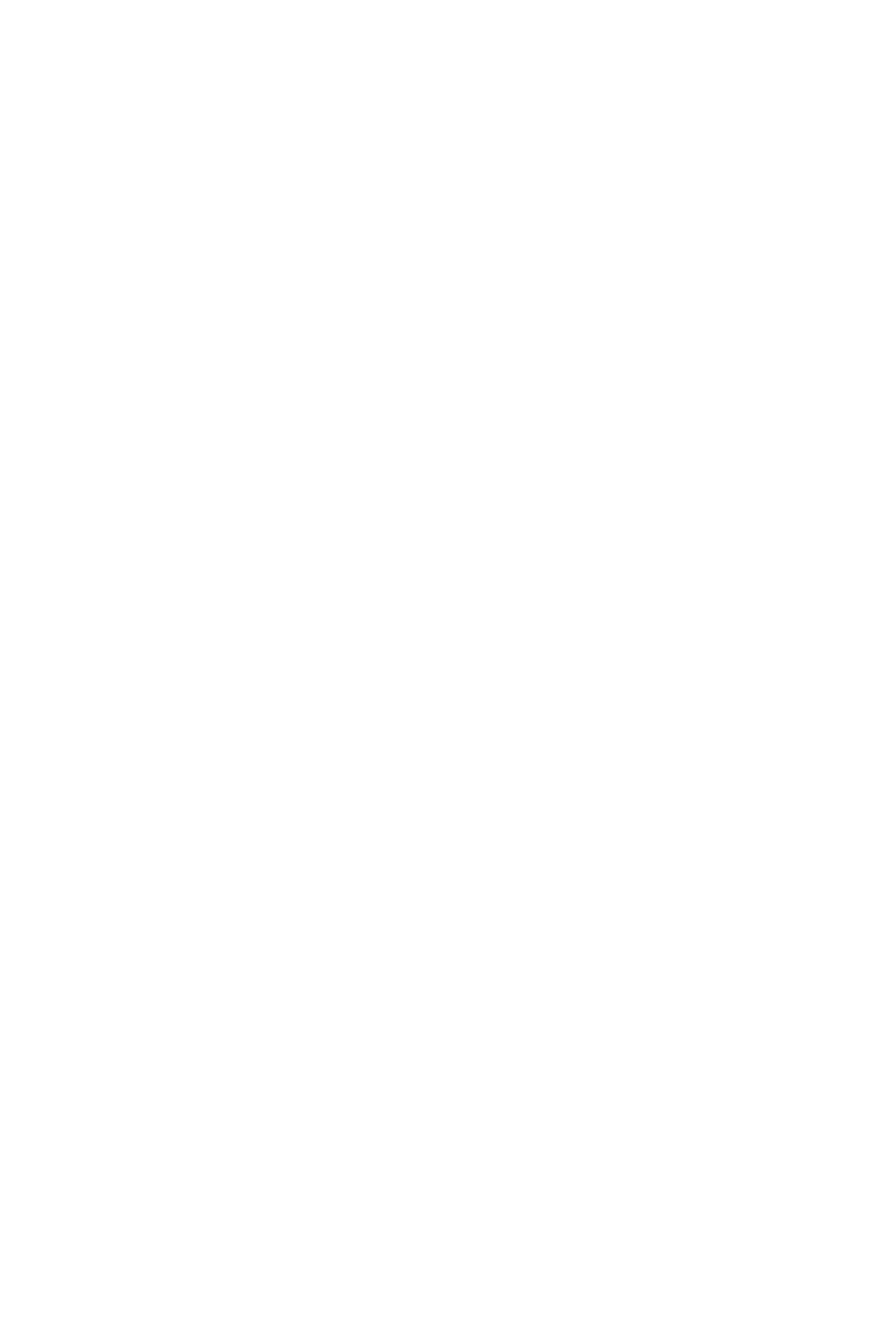
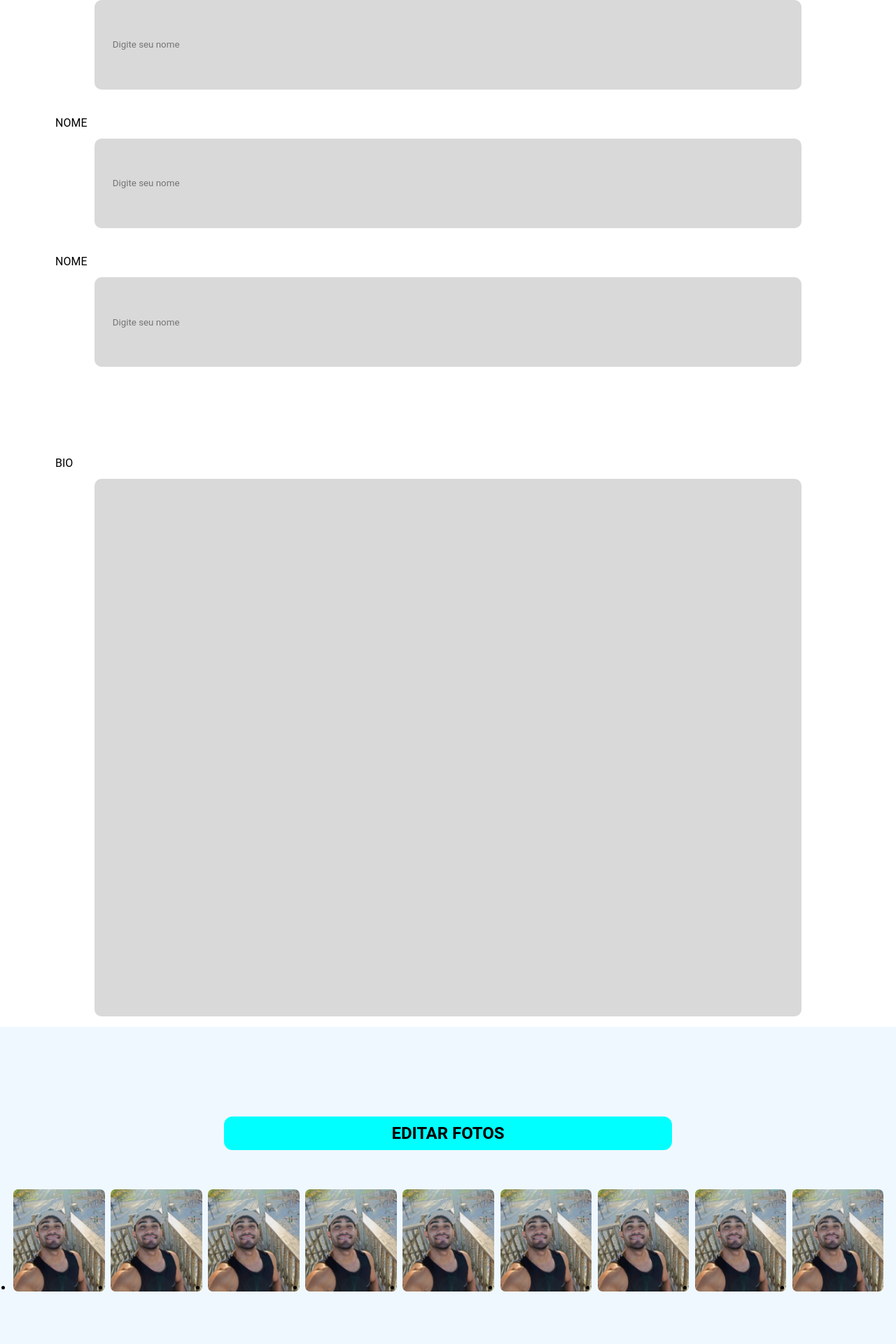
Before and after one commit to Evanjr73/FrandyApp, a React (Vite) app in the folder front/: page /perfil/Edit in a window 1280 px wide. Before the commit this address had no page. Shown: the part 399-2319 px from the top of the page at 70% size. Before the commit the page ends 800 px from the top, so only its background shows below. Built offline with nearby package versions, Linux system fonts and the light colour scheme.

Commit message:
finalização de  estilização do perfil edit

```diff
--- a/front/src/App.jsx
+++ b/front/src/App.jsx
@@ -19,7 +19,9 @@ function App() {
           <Route path="/" element={<Home />} />
           <Route path="/Login" element={<Login />} />
           <Route path="/perfil" element={<PerfilPublico />} />
-          <Route path="/perfilPrivado" element={<PerfilPrivado />} />
+          <Route path="/perfil/Privado" element={<PerfilPrivado />} />
+          <Route path="/perfil/Edit" element={<PerfilEdit/>} />
+
 
         </Routes>
       </Router>
--- /dev/null
+++ b/front/src/pages/Perfil/PerfilEdit/PerfilEdit.css
@@ -0,0 +1,43 @@
+
+
+
+
+.fotos-edit{
+    width: 100%;
+    height: 100vh;
+    display: flex;
+    flex-direction: column;
+    align-items: center;
+    background-color: aliceblue;
+    padding-top: 10vw;
+    gap: 30px;
+
+}
+.grid-img{
+    background-color: rgba(240, 248, 255, 0);
+    gap: 20px;
+}
+
+ul{
+    display: grid;
+    grid-template-columns: repeat(auto-fit, minmax(120px, 2fr));
+
+
+    gap: 10px;
+}
+
+
+.titulo-edit{
+    display: flex;
+    flex-direction: column;
+    align-items: center;
+    width: 50vw;
+    height: auto;
+    padding: 10px;
+    border-radius: 12px;
+    background-color: aqua;
+}
+
+.grid-img{
+    width: 101%;
+}
--- a/front/src/pages/Perfil/PerfilEdit/PerfilEdit.jsx
+++ b/front/src/pages/Perfil/PerfilEdit/PerfilEdit.jsx
@@ -1,12 +1,83 @@
-import FotoPerfil from "../../../assets/img/perfil.png"
 
-function PerfilEdit (){
+
+import editor from '../img/editar.png'
+import '../globalstyles.css'
+import './PerfilEdit.css'
+import '../PerfilPublico/PerfilPublico.css'
+import Footer from '../../../compo/Footer'
+import menu from "../../../assets/img/menu.png"
+import FotoPapelParede from "../../../assets/img/praia.png"
+import FotoPerfilnome from "../../../assets/img/foto.png"
 
 
 
-    return(
+
+function PerfilEdit() {
+
+
+
+    return (
         <div className="container">
+            <header>
+                <nav>
+                    <img src={menu} alt="" />
+                </nav>
+                <img src={FotoPapelParede} alt="" className='Papel-de-parede' />
+                <div className='PerfilFoto'>
+                    <img src={FotoPerfilnome} alt="" className='FotoPerfilnome' />
+                    <img src={editor} className="editor" alt="" />
 
+                </div>
+
+            </header>
+
+            <div className='input-Edit'>
+                <div className='formularioedit'>
+                    <p>NOME</p>
+                    <input type="text" placeholder="Digite seu nome" label='email' className='dadosinput' />
+                </div>
+                <div className='formularioedit'>
+                    <p>NOME</p>
+                    <input type="text" placeholder="Digite seu nome" label='email' className='dadosinput' />
+                </div>
+                <div className='formularioedit'>
+                    <p>NOME</p>
+                    <input type="text" placeholder="Digite seu nome" label='email' className='dadosinput' />
+                </div>
+
+
+                <div className='formularioedit-bio'>
+                    <p>BIO</p>
+                    <input type="text" className='bioinput' />
+                </div>
+
+
+
+            </div>
+
+            <div className='fotos-edit'>
+                <div className='titulo-edit'>
+                    <h2>EDITAR FOTOS</h2>
+                </div>
+                <div className='grid-img'>
+                    <ul>
+                        <li><img src={FotoPerfilnome} className='grid-img' alt="" /></li>
+                        <li><img src={FotoPerfilnome} className='grid-img' alt="" /></li>
+                        <li><img src={FotoPerfilnome} className='grid-img' alt="" /></li>
+                        <li><img src={FotoPerfilnome} className='grid-img' alt="" /></li>
+                        <li><img src={FotoPerfilnome} className='grid-img' alt="" /></li>
+                        <li><img src={FotoPerfilnome} className='grid-img' alt="" /></li>
+                        <li><img src={FotoPerfilnome} className='grid-img' alt="" /></li>
+                        <li><img src={FotoPerfilnome} className='grid-img' alt="" /></li>
+                        <li><img src={FotoPerfilnome} className='grid-img' alt="" /></li>
+                    </ul>
+                </div>
+
+
+            </div>
+
+
+            <Footer></Footer>
         </div>
     )
 }
--- a/front/src/pages/Perfil/PerfilPublico/PerfilPublico.css
+++ b/front/src/pages/Perfil/PerfilPublico/PerfilPublico.css
@@ -1,9 +1,4 @@
-
-
-
-
-
-.PerfilFoto{
+.PerfilFoto {
     display: flex;
     position: absolute;
     margin-top: 10vh;
@@ -22,7 +17,7 @@
 
 }
 
-nav{
+nav {
 
     position: absolute;
     top: 2vw;
@@ -31,7 +26,8 @@ nav{
     width: 6vh;
 
 }
-.Papel-de-Parede{
+
+.Papel-de-Parede {
 
     position: absolute;
     top: 100;
@@ -41,18 +37,18 @@ nav{
     z-index: 1;
 }
 
-.FotoPerfilnome{
+.FotoPerfilnome {
     width: 100%;
     height: 100%;
     border-radius: 50%;
 }
 
 
-.bio{
+.bio {
     display: flex;
     width: 100vw;
     height: auto;
-    margin-top:  4vh;
+    margin-top: 4vh;
     flex-direction: column;
     align-items: center;
     background-color: rgb(0, 0, 0);
@@ -61,32 +57,107 @@ nav{
 
 
 
-.separador{
+.separador {
     background-color: azure;
     height: 50px;
     width: 100vw;
     margin-top: 1vw;
 }
 
-.separador-baixo{
+.separador-baixo {
     background-color: azure;
     height: 90px;
     width: 100vw;
     margin-top: 1vw;
 }
 
-ul{
+ul {
     display: grid;
     grid-template-columns: repeat(auto-fit, minmax(120px, 2fr));
     padding: 2vw;
     gap: 0.3rem;
 }
 
-li{
+li {
     border-radius: 1vw;
 
 }
-.grid-img{
+
+.grid-img {
     background-color: rgb(43, 45, 46);
     border-radius: 7px;
 }
+
+.formularioedit {
+    display:flex ;
+    margin: auto;
+    flex-direction: column;
+    justify-content: center;
+    gap: 1vw;
+
+
+    height: auto;
+    width: 100%;
+
+}
+
+.input-Edit {
+    margin: auto;
+    display: flex;
+    flex-direction: column;
+
+    align-items: center;
+
+
+    height: auto;
+    width: 90vw;
+
+    border-radius: 10px;
+    padding: 15px;
+    margin-top: 15vw;
+    gap: 3vw;
+
+}
+
+.dadosinput {
+    display: flex;
+    flex-direction: column;
+    align-items: center;
+    justify-content: center;
+    margin: auto;
+    height: 10vw;
+    border-radius: 10px;
+    border: none;
+    padding: 2vw;
+    width: 90%;
+    background-color: rgb(217, 217, 217) ;
+
+}
+.bioinput{
+    display: flex;
+    flex-direction: column;
+    align-items: start;
+    margin: auto;
+    height: 60vw;
+    border-radius: 10px;
+    border: none;
+    padding: 2vw;
+    width: 90%;
+    background-color: rgb(217, 217, 217);
+
+}
+
+.formularioedit-bio {
+    display:flex ;
+
+    margin: auto;
+    margin-top: 7vw;
+    flex-direction: column;
+    justify-content: center;
+    gap: 1vw;
+
+
+    height: auto;
+    width: 100%;
+
+}
--- a/front/src/pages/Perfil/PerfilPublico/PerfilPublico.jsx
+++ b/front/src/pages/Perfil/PerfilPublico/PerfilPublico.jsx
@@ -58,6 +58,7 @@ function PerfilPublico (){
                     <li><img src={FotoPerfilnome} className='grid-img' alt="" /></li>
                 </ul>
             </div>
+            <div className='separador-baixo'></div>
             <footer><Footer></Footer></footer>
 
         </div>
```
